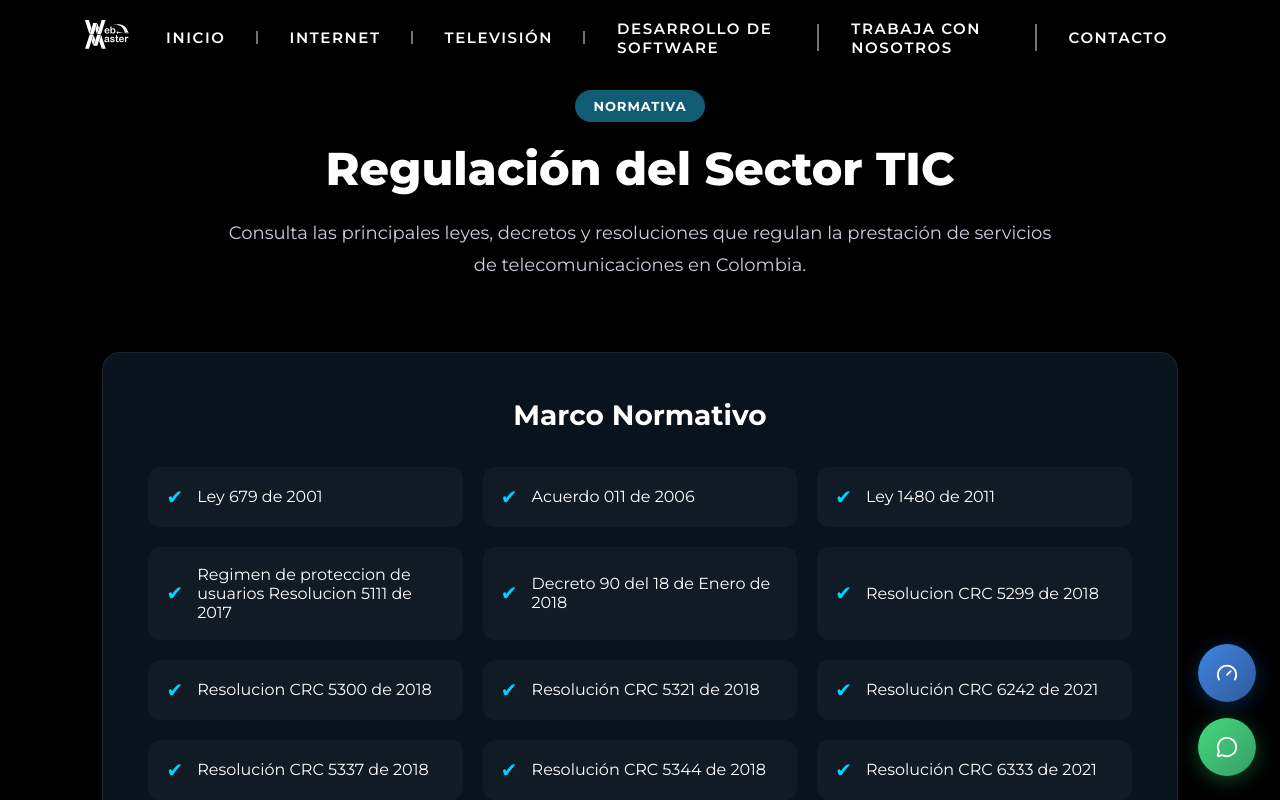
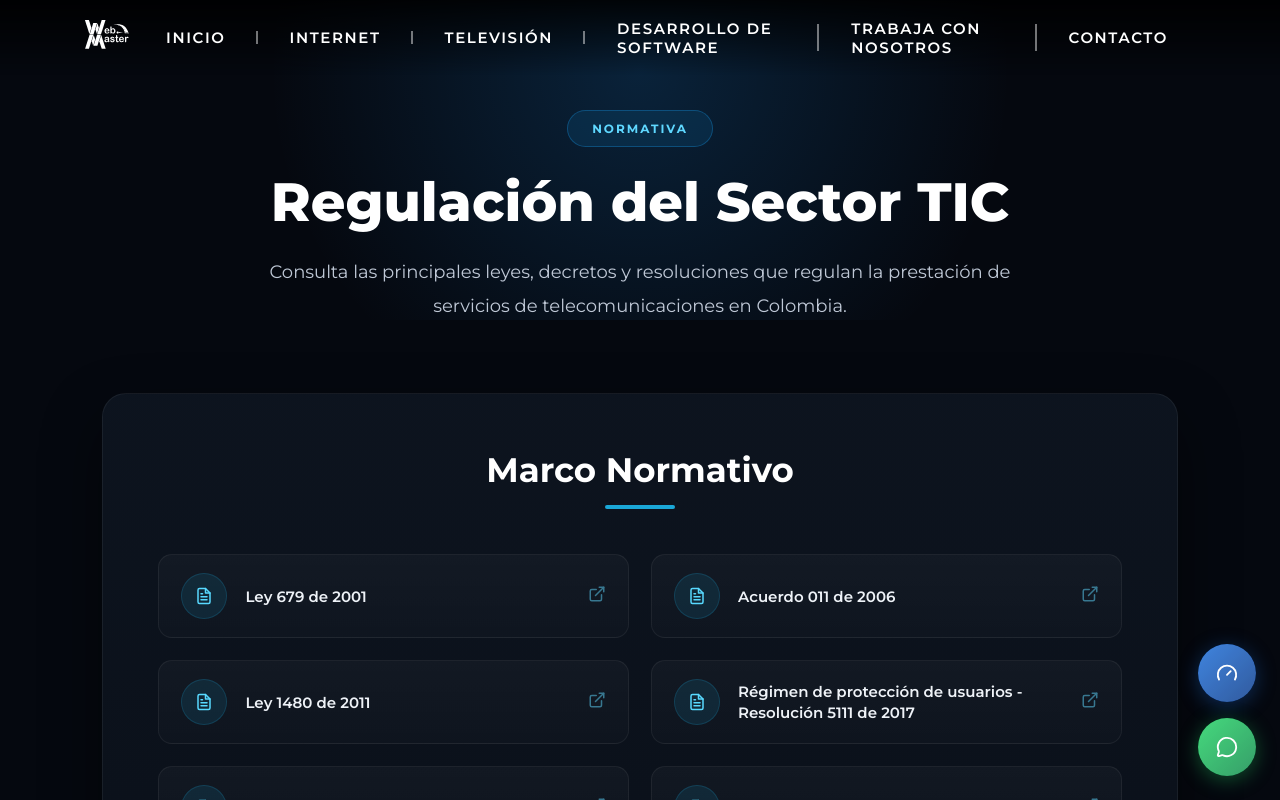
Before and after one commit to ThomasAguirreMT/Web-Master, a React (Create React App) app: page /normativa in a window 1280 px wide. Shown: the top 800 px of the page. Built offline with nearby package versions, Linux system fonts and the light colour scheme.

Commit message:
se realiza el apartado de normativa tic

```diff
--- a/package.json
+++ b/package.json
@@ -15,6 +15,7 @@
     "ogl": "^1.0.11",
     "react": "^18.3.1",
     "react-dom": "^18.3.1",
+    "react-icons": "^5.7.0",
     "react-router-dom": "^7.13.0",
     "react-scripts": "5.0.1",
     "three": "^0.174.0",
--- a/src/components/normativa/Normativa.css
+++ b/src/components/normativa/Normativa.css
@@ -1,84 +1,417 @@
-.normativa{
-    background:#000;
-    color:#fff;
-    padding:90px 8%;
-    font-family:"Montserrat",sans-serif;
+/* =====================================================
+   NORMATIVA - WEB MASTER / TEAS
+===================================================== */
+
+.normativa {
+    position: relative;
+    overflow: hidden;
+    background: #05080f;
+    color: #fff;
+    padding: 110px 8%;
+    font-family: "Montserrat", sans-serif;
 }
 
+/* Luz ambiental superior */
+
+.normativa::before{
+    content:"";
+    position:absolute;
+    top:-180px;
+    left:50%;
+    transform:translateX(-50%);
+    width:900px;
+    height:500px;
+    background:
+        radial-gradient(circle,
+            rgba(30,155,255,.18),
+            transparent 72%);
+    pointer-events:none;
+}
+
+/* =====================================================
+   HEADER
+===================================================== */
+
 .normativa-header{
+
+    position:relative;
+    z-index:2;
+
     max-width:850px;
-    margin:auto;
+
+    margin:0 auto 70px;
+
     text-align:center;
-    margin-bottom:70px;
 }
 
 .badge{
-    display:inline-block;
-    padding:8px 18px;
-    border-radius:50px;
-    background:#0f5c74;
-    color:#fff;
-    font-size:13px;
+
+    display:inline-flex;
+    align-items:center;
+    justify-content:center;
+
+    padding:10px 24px;
+
+    border-radius:999px;
+
+    background:rgba(20,145,220,.12);
+
+    border:1px solid rgba(20,145,220,.35);
+
+    color:#5fd8ff;
+
+    text-transform:uppercase;
+
+    letter-spacing:2px;
+
+    font-size:12px;
+
     font-weight:700;
-    letter-spacing:1px;
-    margin-bottom:18px;
+
+    margin-bottom:24px;
 }
 
 .normativa-header h1{
-    font-size:46px;
+
+    font-size:54px;
+
     font-weight:800;
-    margin-bottom:20px;
+
+    line-height:1.15;
+
+    margin-bottom:22px;
+
+    color:#fff;
 }
 
 .normativa-header p{
-    color:#c9d0dc;
-    line-height:1.8;
+
+    max-width:760px;
+
+    margin:auto;
+
+    color:#bfc8d6;
+
+    font-size:18px;
+
+    line-height:1.9;
+}
+
+/* =====================================================
+   CARD
+===================================================== */
+
+.normativa-card{
+
+    position:relative;
+
+    z-index:2;
+
+    max-width:1450px;
+
+    margin:auto;
+
+    padding:55px;
+
+    border-radius:24px;
+
+    background:
+        linear-gradient(
+            180deg,
+            rgba(13,20,31,.98),
+            rgba(8,13,21,.98)
+        );
+
+    border:1px solid rgba(255,255,255,.06);
+
+    box-shadow:
+        0 25px 60px rgba(0,0,0,.45);
+}
+
+.normativa-card h2{
+
+    position:relative;
+
+    width:fit-content;
+
+    margin:0 auto 45px;
+
+    font-size:34px;
+
+    font-weight:700;
+
+    color:white;
+}
+
+.normativa-card h2::after{
+
+    content:"";
+
+    display:block;
+
+    width:70px;
+
+    height:4px;
+
+    margin:14px auto 0;
+
+    border-radius:10px;
+
+    background:#1aa7d7;
+}
+
+/* =====================================================
+   GRID
+===================================================== */
+
+.regulaciones-grid{
+
+    display:grid;
+
+    grid-template-columns:repeat(auto-fit,minmax(340px,1fr));
+
+    gap:22px;
+}
+
+/* =====================================================
+   ITEMS
+===================================================== */
+
+.regulacion-item{
+
+    display:flex;
+
+    align-items:center;
+
+    gap:18px;
+
+    padding:18px 22px;
+
+    min-height:78px;
+
+    border-radius:14px;
+
+    text-decoration:none;
+
+    color:white;
+
+    background:
+
+        linear-gradient(
+            180deg,
+            rgba(255,255,255,.03),
+            rgba(255,255,255,.015)
+        );
+
+    border:1px solid rgba(255,255,255,.06);
+
+    transition:
+
+        transform .30s ease,
+
+        background .30s ease,
+
+        border-color .30s ease,
+
+        box-shadow .30s ease;
+}
+
+.regulacion-item:hover{
+
+    transform:translateY(-6px);
+
+    border-color:#1aa7d7;
+
+    background:
+
+        linear-gradient(
+            180deg,
+            rgba(26,167,215,.18),
+            rgba(26,167,215,.05)
+        );
+
+    box-shadow:
+
+        0 12px 35px rgba(26,167,215,.18);
+}
+
+/* =====================================================
+   ICONO
+===================================================== */
+
+.regulacion-item span{
+
+    width:46px;
+
+    height:46px;
+
+    min-width:46px;
+
+    border-radius:50%;
+
+    display:flex;
+
+    align-items:center;
+
+    justify-content:center;
+
+    background:rgba(26,167,215,.12);
+
+    border:1px solid rgba(26,167,215,.20);
+
+    color:#58d9ff;
+
     font-size:18px;
 }
 
-.normativa-card{
-    max-width:1200px;
-    margin:auto;
-    background:#08131d;
-    border:1px solid rgba(255,255,255,.08);
-    border-radius:18px;
-    padding:45px;
+/* =====================================================
+   TEXTO
+===================================================== */
+
+.regulacion-item p{
+
+    flex:1;
+
+    margin:0;
+
+    color:#eef2f7;
+
+    font-size:15px;
+
+    font-weight:600;
+
+    line-height:1.45;
 }
 
-.normativa-card h2{
-    text-align:center;
-    margin-bottom:35px;
-    font-size:28px;
+.regulacion-item:visited{
+
+    color:white;
 }
 
-.regulaciones-grid{
-    display:grid;
-    grid-template-columns:repeat(auto-fit,minmax(280px,1fr));
-    gap:20px;
-}
+/* =====================================================
+   FLECHA
+===================================================== */
 
-.regulacion-item{
-    display:flex;
-    align-items:center;
-    gap:14px;
-    padding:18px;
-    background:#111b26;
-    border-radius:12px;
+.regulacion-arrow{
+
+    margin-left:auto;
+
+    color:#5fd8ff;
+
+    font-size:18px;
+
+    opacity:.5;
+
     transition:.25s;
 }
 
-.regulacion-item:hover{
-    transform:translateY(-4px);
-    background:#0f5c74;
+.regulacion-item:hover .regulacion-arrow{
+
+    opacity:1;
+
+    transform:translateX(5px);
 }
 
-.regulacion-item span{
-    color:#00d4ff;
-    font-size:20px;
+/* =====================================================
+   SCROLL
+===================================================== */
+
+::-webkit-scrollbar{
+
+    width:10px;
 }
 
-.regulacion-item p{
-    margin:0;
-    font-size:16px;
-    color:#fff;
+::-webkit-scrollbar-track{
+
+    background:#05080f;
 }
+
+::-webkit-scrollbar-thumb{
+
+    background:#124c69;
+
+    border-radius:30px;
+}
+
+::-webkit-scrollbar-thumb:hover{
+
+    background:#1aa7d7;
+}
+
+/* =====================================================
+   RESPONSIVE
+===================================================== */
+
+@media(max-width:1100px){
+
+    .regulaciones-grid{
+
+        grid-template-columns:repeat(2,1fr);
+    }
+
+}
+
+@media(max-width:768px){
+
+    .normativa{
+
+        padding:80px 24px;
+    }
+
+    .normativa-header{
+
+        margin-bottom:45px;
+    }
+
+    .normativa-header h1{
+
+        font-size:38px;
+    }
+
+    .normativa-header p{
+
+        font-size:16px;
+    }
+
+    .normativa-card{
+
+        padding:28px;
+    }
+
+    .normativa-card h2{
+
+        font-size:26px;
+    }
+
+    .regulaciones-grid{
+
+        grid-template-columns:1fr;
+    }
+
+    .regulacion-item{
+
+        min-height:72px;
+
+        padding:16px;
+    }
+
+}
+
+@media(max-width:480px){
+
+    .badge{
+
+        font-size:11px;
+    }
+
+    .normativa-header h1{
+
+        font-size:30px;
+    }
+
+    .regulacion-item p{
+
+        font-size:14px;
+    }
+
+}
--- a/src/components/normativa/Normativa.jsx
+++ b/src/components/normativa/Normativa.jsx
@@ -1,54 +1,139 @@
 import "./Normativa.css";
+import { FiFileText, FiExternalLink } from "react-icons/fi";
 
 const regulaciones = [
-    "Ley 679 de 2001",
-    "Acuerdo 011 de 2006",
-    "Ley 1480 de 2011",
-    "Regimen de proteccion de usuarios Resolucion 5111 de 2017",
-    "Decreto 90 del 18 de Enero de 2018",
-    "Resolucion CRC 5299 de 2018",
-    "Resolucion CRC 5300 de 2018",
-    "Resolución CRC 5321 de 2018",
-    "Resolución CRC 6242 de 2021",
-    "Resolución CRC 5337 de 2018",
-    "Resolución CRC 5344 de 2018",
-    "Resolución CRC 6333 de 2021",
-    "Resolución CRC 5397 de 2018",
-    "Resolución CRC 5322 de 2018",
-    "Resolución CRC 5930 de 2020",
-    "Resolución CRC 19012 de 2020",
-    "Art.6 Ley 1266 del año 2008",
-    "Art.16 Ley 1266 del año 2008",
+    {
+        titulo: "Ley 679 de 2001",
+        url: "https://www.funcionpublica.gov.co/eva/gestornormativo/norma.php?i=18309",
+    },
+    {
+        titulo: "Acuerdo 011 de 2006",
+        url: "https://normograma.mintic.gov.co/mintic/compilacion/docs/acuerdo_cntv_0011_2006.htm",
+    },
+    {
+        titulo: "Ley 1480 de 2011",
+        url: "https://normograma.mintic.gov.co/mintic/compilacion/docs/ley_1480_2011.htm",
+    },
+    {
+        titulo: "Régimen de protección de usuarios - Resolución 5111 de 2017",
+        url: "https://colombiatic.mintic.gov.co/679/articles-62266_doc_norma.pdf",
+    },
+    {
+        titulo: "Decreto 90 del 18 de Enero de 2018",
+        url: "https://www.funcionpublica.gov.co/eva/gestornormativo/norma.php?i=85039",
+    },
+    {
+        titulo: "Resolución CRC 5299 de 2018",
+        url: "https://normograma.mintic.gov.co/mintic/compilacion/docs/resolucion_crc_5299_2018.htm",
+    },
+    {
+        titulo: "Resolución CRC 5300 de 2018",
+        url: "https://normograma.mintic.gov.co/mintic/compilacion/docs/resolucion_crc_5300_2018.htm",
+    },
+    {
+        titulo: "Resolución CRC 5321 de 2018",
+        url: "https://www.crcom.gov.co/es/noticias/proyectos-regulatorios/resolucion-crc-5321-2018",
+    },
+    {
+        titulo: "Resolución CRC 6242 de 2021",
+        url: "https://www.crcom.gov.co/sites/default/files/normatividad/00006242%20Digitaliza%20RPU.pdf",
+    },
+    {
+        titulo: "Resolución CRC 5337 de 2018",
+        url: "https://normograma.crcom.gov.co/crc/compilacion/docs/resolucion_crc_5337_2018.htm",
+    },
+    {
+        titulo: "Resolución CRC 5344 de 2018",
+        url: "https://normograma.mintic.gov.co/mintic/compilacion/docs/resolucion_crc_5344_2018.htm",
+    },
+    {
+        titulo: "Resolución CRC 6333 de 2021",
+        url: "https://colombiatic.mintic.gov.co/679/articles-178526_doc_norma.pdf",
+    },
+    {
+        titulo: "Resolución CRC 5397 de 2018",
+        url: "https://www.crcom.gov.co/es/noticias/proyectos-regulatorios/resolucion-crc-5397-2018",
+    },
+    {
+        titulo: "Resolución CRC 5322 de 2018",
+        url: "https://www.crcom.gov.co/es/noticias/proyectos-regulatorios/resolucion-crc-5322-2018",
+    },
+    {
+        titulo: "Resolución CRC 5930 de 2020",
+        url: "https://normograma.mintic.gov.co/mintic/compilacion/docs/resolucion_crc_5930_2020.htm",
+    },
+    {
+        titulo: "Resolución SIC 19012 de 2020",
+        url: "https://normas.cra.gov.co/gestor/docs/resolucion_superindustria_19012_2020.htm",
+    },
+    {
+        titulo: "Artículo 6 - Ley 1266 de 2008",
+        url: "https://normograma.mintic.gov.co/mintic/compilacion/docs/ley_1266_2008.htm",
+    },
+    {
+        titulo: "Artículo 16 - Ley 1266 de 2008",
+        url: "https://normograma.mintic.gov.co/mintic/compilacion/docs/ley_1266_2008.htm",
+    },
 ];
 
 export default function Normativa() {
     return (
         <section className="normativa">
+
             <div className="normativa-header">
-                <span className="badge">NORMATIVA</span>
 
-                <h1>Regulación del Sector TIC</h1>
+                <span className="badge">
+                    NORMATIVA
+                </span>
+
+                <h1>
+                    Regulación del Sector TIC
+                </h1>
 
                 <p>
                     Consulta las principales leyes, decretos y resoluciones que regulan
                     la prestación de servicios de telecomunicaciones en Colombia.
                 </p>
+
             </div>
 
             <div className="normativa-card">
+
                 <h2>Marco Normativo</h2>
 
-                <div className="regulaciones-grid">
-                    {regulaciones.map((item, index) => (
-                        <div key={index} className="regulacion-item">
-                            <span>✔</span>
-                            <p>{item}</p>
-                        </div>
-                    ))}
-                </div>
-            </div>
-        </section>
 
 
+                <div className="regulaciones-grid">
+
+                    {regulaciones.map((item, index) => (
+
+                        <a
+                            key={index}
+                            href={item.url}
+                            target="_blank"
+                            rel="noopener noreferrer"
+                            className="regulacion-item"
+                            aria-label={`Abrir ${item.titulo}`}
+                        >
+
+                            <span className="regulacion-icon">
+                                <FiFileText />
+                            </span>
+
+                            <p>{item.titulo}</p>
+
+                            <div className="regulacion-arrow">
+                                <FiExternalLink />
+                            </div>
+
+                        </a>
+
+                    ))}
+
+                </div>
+
+            </div>
+
+        </section>
     );
 }
```
Also changed, not shown: 1 other file (tests, documents, lock files or other folders).
